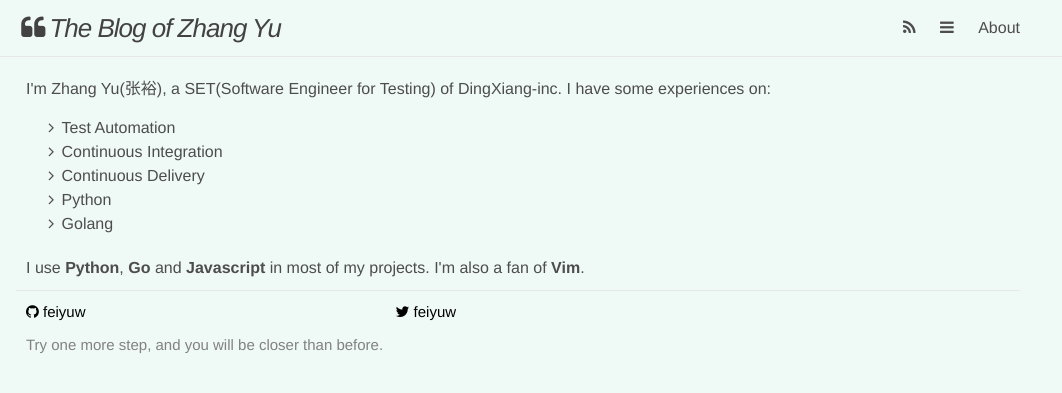
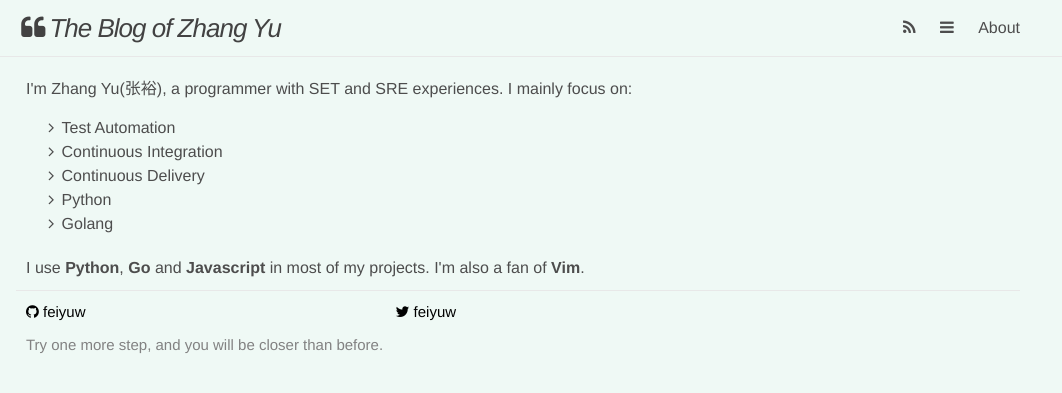
Before and after one commit to feiyuw/feiyuw.github.io, a Jekyll site: the page built from about.html, in a window 1280 px wide. Shown: the top 393 px of the page, without its empty margins (0-1062 px from the left). Built offline with Jekyll 4.4.1, drawn with Linux system fonts in a browser that asks for light colours; nearby versions of some CDN libraries.

Commit message:
update aboutme

```diff
--- a/about.html
+++ b/about.html
@@ -6,8 +6,8 @@ permalink: /about/
 
 <div class="aboutme">
   <div class="intro">
-I'm Zhang Yu(张裕), a SET(Software Engineer for Testing) of DingXiang-inc.
-I have some experiences on:
+I'm Zhang Yu(张裕), a programmer with SET and SRE experiences.
+I mainly focus on:
 
 <p>
   <i class="fa fa-angle-right fa-fw"></i>Test Automation<br>
```
